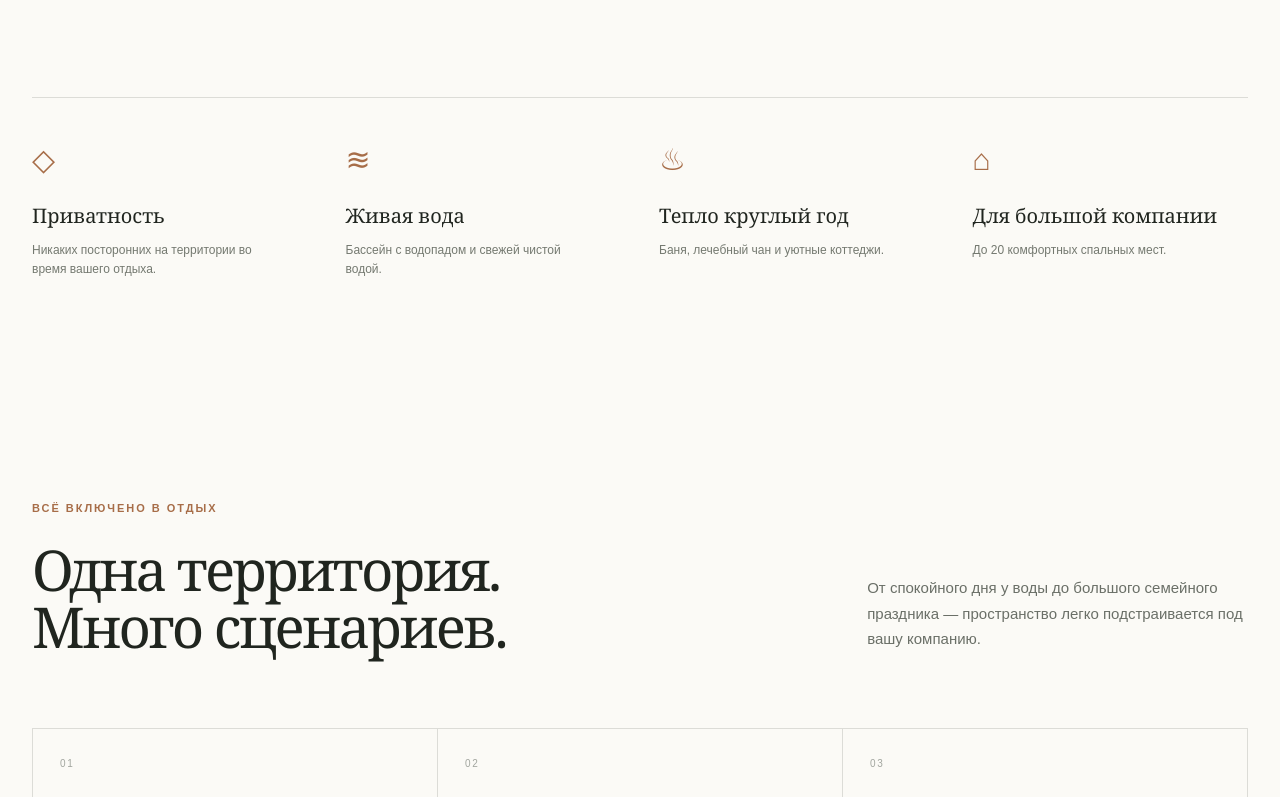
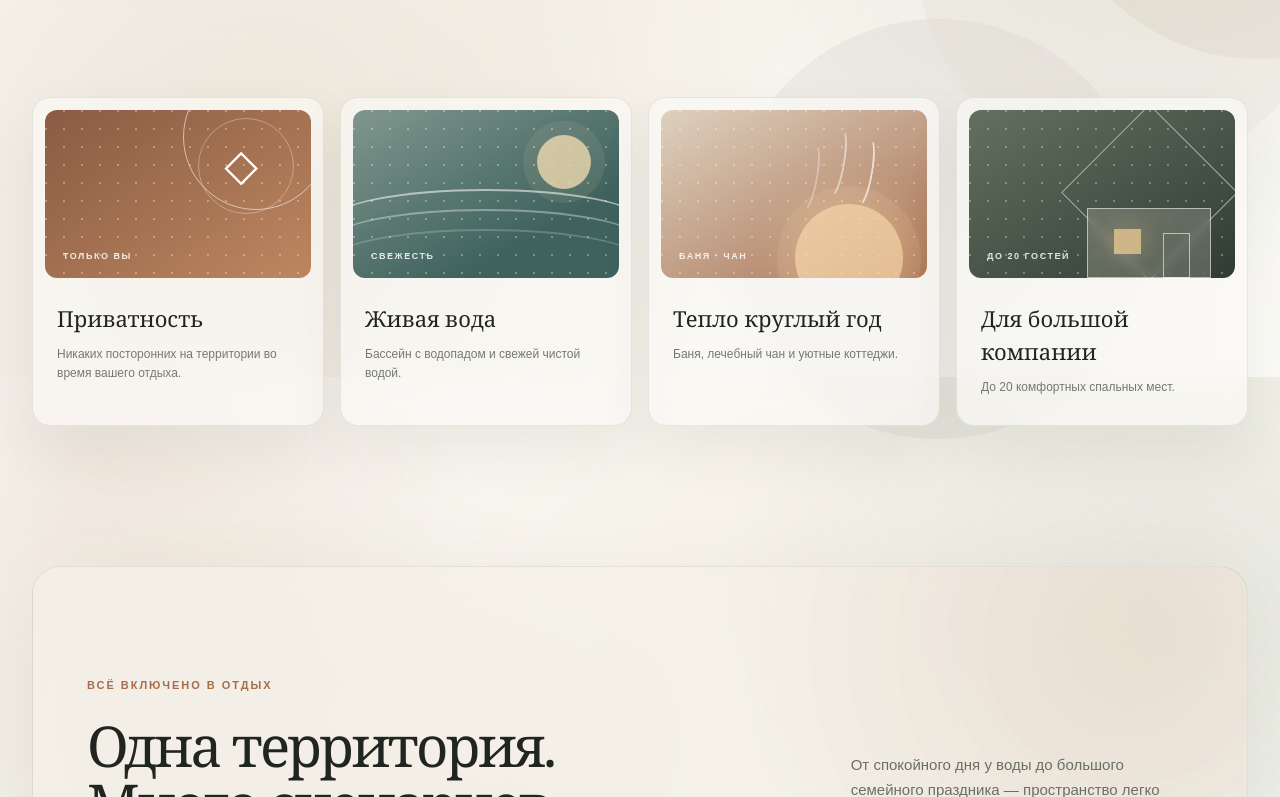
Before and after one commit to razvitie5910-debug/prohlada-dagestan, a Next.js app: page / in a window 1280 px wide. Shown: the part 1223-2020 px from the top of the page. Built offline with nearby package versions, Linux system fonts and the light colour scheme.

Commit message:
Refresh visual cards and page atmosphere

```diff
--- a/app/globals.css
+++ b/app/globals.css
@@ -932,3 +932,312 @@ footer > a {
     transition-duration: 0.01ms !important;
   }
 }
+
+/* Atmospheric visual refresh */
+body {
+  position: relative;
+  background:
+    radial-gradient(circle at 8% 9%, rgba(167, 109, 72, 0.12), transparent 23rem),
+    radial-gradient(circle at 92% 31%, rgba(103, 129, 102, 0.13), transparent 29rem),
+    radial-gradient(circle at 18% 74%, rgba(222, 212, 196, 0.42), transparent 34rem),
+    linear-gradient(135deg, #fbfaf6 0%, #f6f2e9 46%, #fbfaf6 100%);
+  background-attachment: fixed;
+}
+
+body::before {
+  content: "";
+  position: fixed;
+  z-index: -1;
+  inset: 0;
+  opacity: 0.34;
+  pointer-events: none;
+  background-image:
+    linear-gradient(rgba(45, 56, 45, 0.025) 1px, transparent 1px),
+    linear-gradient(90deg, rgba(45, 56, 45, 0.025) 1px, transparent 1px);
+  background-size: 48px 48px;
+  mask-image: linear-gradient(to bottom, transparent, black 12%, black 88%, transparent);
+}
+
+main {
+  overflow: hidden;
+}
+
+.intro {
+  position: relative;
+}
+
+.intro::before {
+  content: "";
+  position: absolute;
+  z-index: -1;
+  width: 420px;
+  height: 420px;
+  top: 20px;
+  right: -220px;
+  border-radius: 50%;
+  background: rgba(167, 109, 72, 0.11);
+  box-shadow:
+    -130px 110px 0 rgba(222, 212, 196, 0.18),
+    -320px 380px 0 rgba(70, 84, 69, 0.055);
+}
+
+.values {
+  padding: 0;
+  gap: 16px;
+  border-top: 0;
+}
+
+.value-card {
+  min-width: 0;
+  padding: 12px 12px 28px;
+  overflow: hidden;
+  border: 1px solid rgba(32, 37, 31, 0.09);
+  border-radius: 18px;
+  background: rgba(251, 250, 246, 0.68);
+  box-shadow: 0 24px 55px rgba(45, 56, 45, 0.07);
+  backdrop-filter: blur(12px);
+  transition: transform 260ms ease, box-shadow 260ms ease, border-color 260ms ease;
+}
+
+.value-card:hover {
+  transform: translateY(-8px);
+  border-color: rgba(167, 109, 72, 0.25);
+  box-shadow: 0 34px 70px rgba(45, 56, 45, 0.13);
+}
+
+.value-visual {
+  position: relative;
+  height: 168px;
+  overflow: hidden;
+  border-radius: 12px;
+  background: linear-gradient(145deg, #e9e1d4, #d8c8b5);
+  isolation: isolate;
+}
+
+.value-visual::after {
+  content: "";
+  position: absolute;
+  z-index: -1;
+  inset: 0;
+  opacity: 0.42;
+  background-image: radial-gradient(circle at 1px 1px, rgba(255, 255, 255, 0.72) 1px, transparent 0);
+  background-size: 18px 18px;
+}
+
+.value-visual small {
+  position: absolute;
+  z-index: 3;
+  left: 18px;
+  bottom: 15px;
+  color: rgba(255, 255, 255, 0.84);
+  font-size: 9px;
+  font-weight: 700;
+  letter-spacing: 0.17em;
+  text-transform: uppercase;
+}
+
+.value-privacy .value-visual {
+  background: linear-gradient(145deg, #8a5b43, #bd8760);
+}
+
+.value-orbit {
+  position: absolute;
+  border: 1px solid rgba(255, 255, 255, 0.56);
+  border-radius: 50%;
+}
+
+.value-orbit-one {
+  width: 146px;
+  height: 146px;
+  top: -46px;
+  right: -18px;
+}
+
+.value-orbit-two {
+  width: 96px;
+  height: 96px;
+  top: 8px;
+  right: 17px;
+  border-color: rgba(255, 255, 255, 0.32);
+}
+
+.value-symbol {
+  position: absolute;
+  top: 31px;
+  right: 53px;
+  color: white;
+  font-family: Georgia, "Times New Roman", serif;
+  font-size: 44px;
+  line-height: 1;
+}
+
+.value-water .value-visual {
+  background: linear-gradient(150deg, #80978f, #3f625d 72%);
+}
+
+.water-sun {
+  position: absolute;
+  width: 54px;
+  height: 54px;
+  top: 25px;
+  right: 28px;
+  border-radius: 50%;
+  background: rgba(245, 222, 178, 0.78);
+  box-shadow: 0 0 0 14px rgba(245, 222, 178, 0.09);
+}
+
+.water-line {
+  position: absolute;
+  left: -8%;
+  width: 116%;
+  height: 62px;
+  border: 2px solid rgba(255, 255, 255, 0.55);
+  border-color: rgba(255, 255, 255, 0.55) transparent transparent;
+  border-radius: 50%;
+}
+
+.water-line-one { top: 79px; }
+.water-line-two { top: 99px; opacity: 0.66; }
+.water-line-three { top: 119px; opacity: 0.36; }
+
+.value-warmth .value-visual {
+  background: linear-gradient(150deg, #ded1bf, #a87152);
+}
+
+.warmth-glow {
+  position: absolute;
+  width: 108px;
+  height: 108px;
+  right: 24px;
+  bottom: -34px;
+  border-radius: 50%;
+  background: rgba(255, 225, 177, 0.68);
+  box-shadow:
+    0 0 0 18px rgba(255, 225, 177, 0.10),
+    0 0 55px rgba(255, 225, 177, 0.42);
+}
+
+.steam {
+  position: absolute;
+  width: 18px;
+  height: 72px;
+  top: 26px;
+  border: 2px solid rgba(255, 255, 255, 0.68);
+  border-color: transparent rgba(255, 255, 255, 0.68) transparent transparent;
+  border-radius: 50%;
+  transform: rotate(10deg);
+}
+
+.steam-one { right: 54px; }
+.steam-two { right: 82px; top: 17px; opacity: 0.74; }
+.steam-three { right: 109px; top: 31px; opacity: 0.45; }
+
+.value-company .value-visual {
+  background: linear-gradient(150deg, #64705f, #2f3c33);
+}
+
+.cottage-roof,
+.cottage-body,
+.cottage-door,
+.cottage-window {
+  position: absolute;
+}
+
+.cottage-roof {
+  width: 125px;
+  height: 125px;
+  top: 20px;
+  right: 23px;
+  border: 1px solid rgba(255, 255, 255, 0.5);
+  transform: rotate(45deg);
+}
+
+.cottage-body {
+  width: 124px;
+  height: 70px;
+  right: 24px;
+  bottom: 0;
+  background: rgba(248, 240, 222, 0.2);
+  border: 1px solid rgba(255, 255, 255, 0.55);
+  backdrop-filter: blur(4px);
+}
+
+.cottage-door {
+  width: 27px;
+  height: 45px;
+  right: 45px;
+  bottom: 0;
+  border: 1px solid rgba(255, 255, 255, 0.58);
+}
+
+.cottage-window {
+  width: 27px;
+  height: 25px;
+  right: 94px;
+  bottom: 24px;
+  background: rgba(247, 210, 151, 0.72);
+  box-shadow: 0 0 26px rgba(247, 210, 151, 0.35);
+}
+
+.values strong {
+  margin: 24px 12px 0;
+  font-size: 22px;
+}
+
+.values p {
+  max-width: 240px;
+  margin: 10px 12px 0;
+}
+
+.amenities-section {
+  position: relative;
+  margin-top: 28px;
+  margin-bottom: 28px;
+  padding: 110px 54px 130px;
+  border: 1px solid rgba(32, 37, 31, 0.08);
+  border-radius: 28px;
+  background:
+    radial-gradient(circle at 90% 8%, rgba(167, 109, 72, 0.12), transparent 24rem),
+    rgba(244, 240, 232, 0.72);
+  box-shadow: 0 34px 100px rgba(45, 56, 45, 0.07);
+  backdrop-filter: blur(12px);
+}
+
+.pricing {
+  position: relative;
+}
+
+.pricing::before {
+  content: "";
+  position: absolute;
+  z-index: -1;
+  width: 620px;
+  height: 620px;
+  left: -430px;
+  top: 30px;
+  border-radius: 50%;
+  background: rgba(92, 119, 104, 0.11);
+  box-shadow: 250px 300px 0 rgba(222, 212, 196, 0.14);
+}
+
+@media (max-width: 760px) {
+  .values { gap: 14px; }
+  .value-visual { height: 148px; }
+  .values strong { margin-top: 20px; font-size: 19px; }
+  .amenities-section { padding: 80px 24px 90px; border-radius: 20px; }
+}
+
+@media (max-width: 480px) {
+  .values { grid-template-columns: 1fr; }
+  .value-card {
+    display: grid;
+    grid-template-columns: 0.78fr 1fr;
+    grid-template-rows: auto 1fr;
+    gap: 0 16px;
+    padding: 10px;
+  }
+  .value-visual { grid-row: 1 / 3; height: 170px; }
+  .values strong { align-self: end; margin: 18px 8px 0 0; }
+  .values p { margin: 9px 8px 14px 0; }
+  .amenities-section { width: calc(100% - 20px); padding-inline: 16px; }
+}
--- a/app/page.tsx
+++ b/app/page.tsx
@@ -148,28 +148,50 @@ export default function Home() {
           </div>
         </div>
         <div className="values">
-          <div>
-            <span aria-hidden="true">◇</span>
+          <article className="value-card value-privacy">
+            <div className="value-visual" aria-hidden="true">
+              <span className="value-orbit value-orbit-one" />
+              <span className="value-orbit value-orbit-two" />
+              <span className="value-symbol">◇</span>
+              <small>только вы</small>
+            </div>
             <strong>Приватность</strong>
             <p>Никаких посторонних на территории во время вашего отдыха.</p>
-          </div>
-          <div>
-            <span aria-hidden="true">≋</span>
+          </article>
+          <article className="value-card value-water">
+            <div className="value-visual" aria-hidden="true">
+              <span className="water-sun" />
+              <span className="water-line water-line-one" />
+              <span className="water-line water-line-two" />
+              <span className="water-line water-line-three" />
+              <small>свежесть</small>
+            </div>
             <strong>Живая вода</strong>
             <p>Бассейн с водопадом и свежей чистой водой.</p>
-          </div>
-          <div>
-            <span aria-hidden="true">♨</span>
+          </article>
+          <article className="value-card value-warmth">
+            <div className="value-visual" aria-hidden="true">
+              <span className="warmth-glow" />
+              <span className="steam steam-one" />
+              <span className="steam steam-two" />
+              <span className="steam steam-three" />
+              <small>баня · чан</small>
+            </div>
             <strong>Тепло круглый год</strong>
             <p>Баня, лечебный чан и уютные коттеджи.</p>
-          </div>
-          <div>
-            <span aria-hidden="true">⌂</span>
+          </article>
+          <article className="value-card value-company">
+            <div className="value-visual" aria-hidden="true">
+              <span className="cottage-roof" />
+              <span className="cottage-body" />
+              <span className="cottage-door" />
+              <span className="cottage-window" />
+              <small>до 20 гостей</small>
+            </div>
             <strong>Для большой компании</strong>
             <p>До 20 комфортных спальных мест.</p>
-          </div>
-        </div>
-      </section>
+          </article>
+        </div>      </section>
 
       <section className="amenities-section" id="amenities">
         <div className="section-heading">
```
